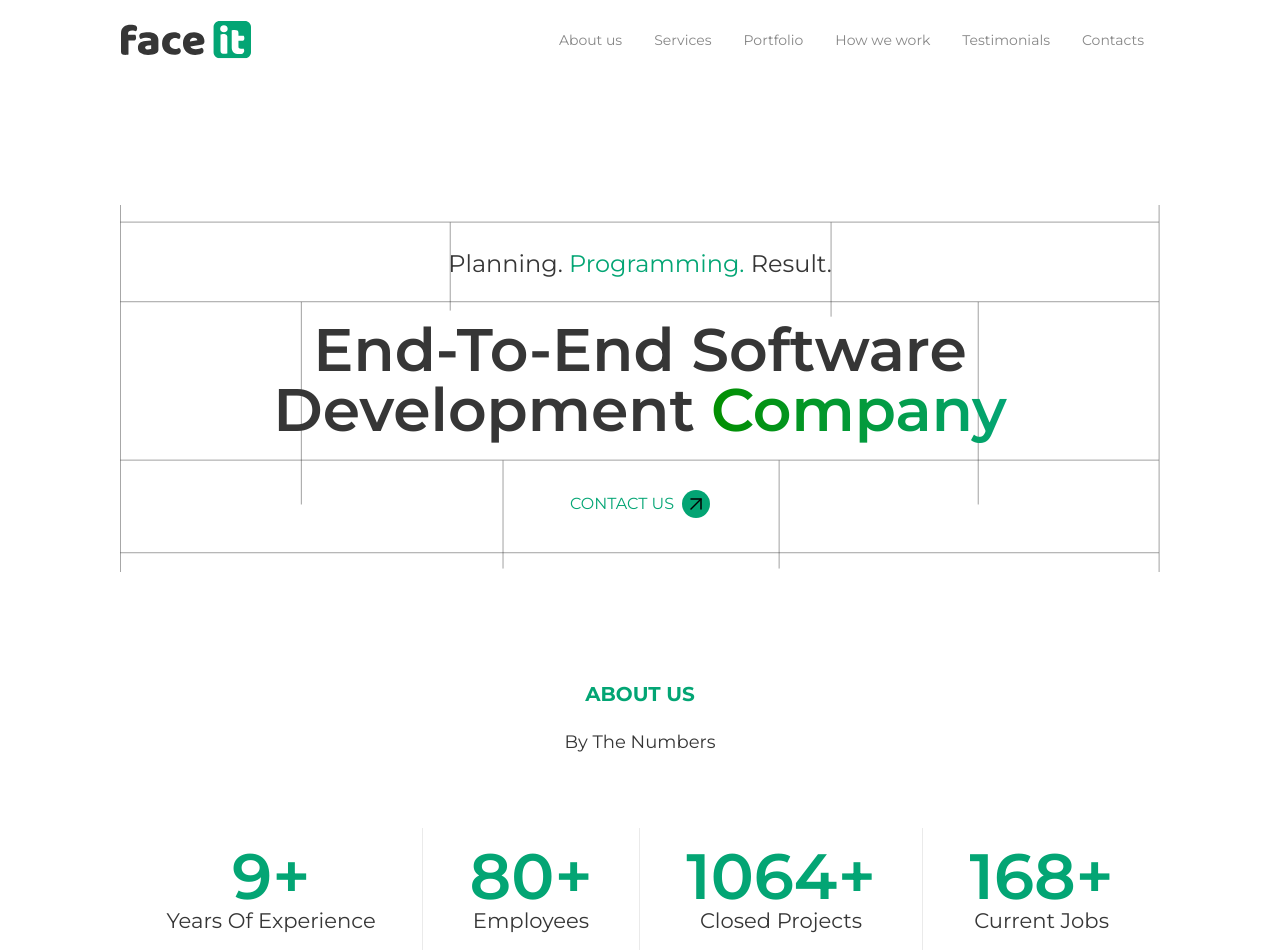
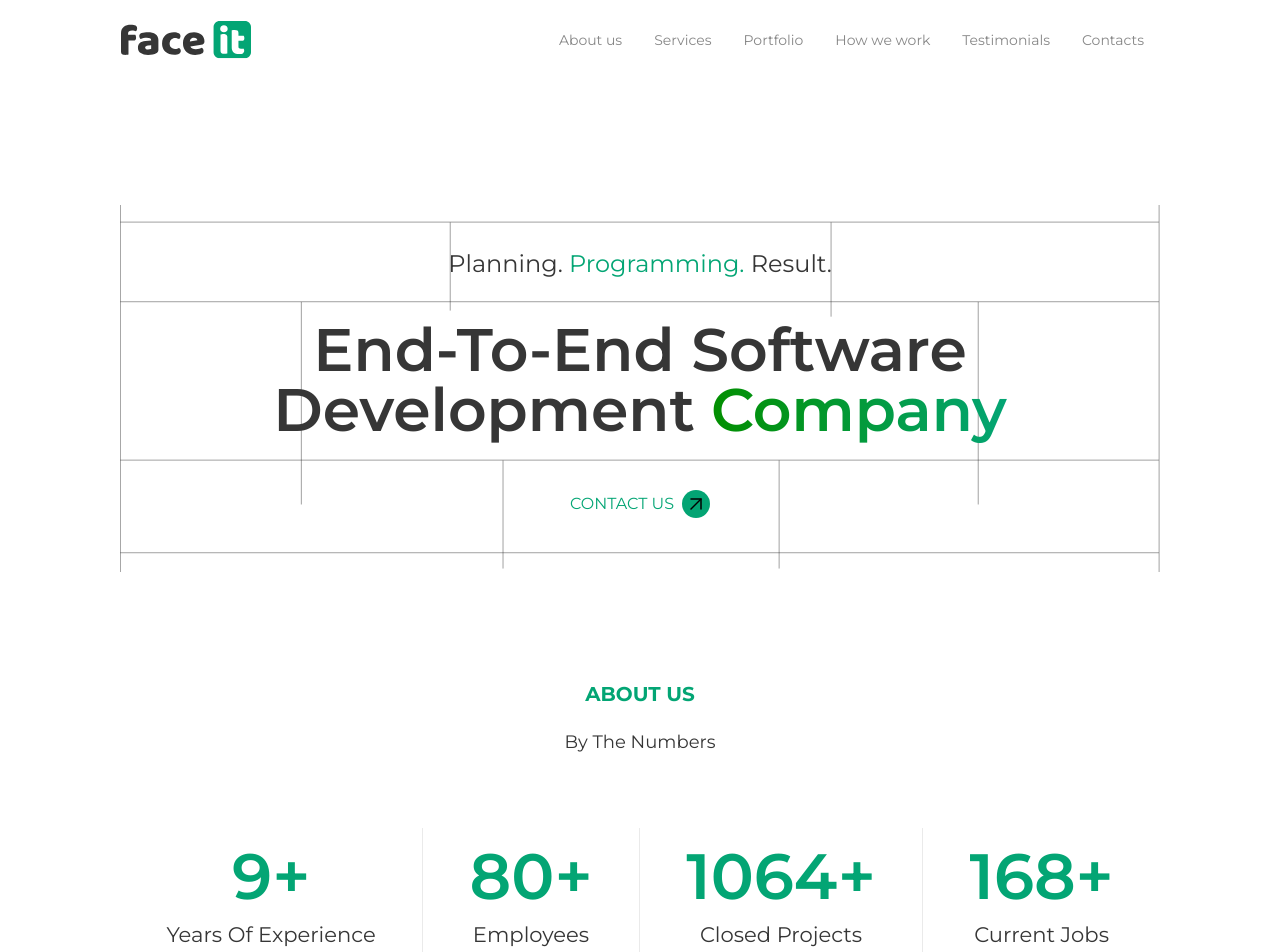
Before and after one commit to SunkissedWitch/faceit-prototype, a Next.js app: page / in a window 1280 px wide. Shown: the top 952 px of the page. Built offline with nearby package versions, Linux system fonts and the light colour scheme.

Commit message:
added margin to stats

```diff
--- a/src/components/Stats/index.jsx
+++ b/src/components/Stats/index.jsx
@@ -22,8 +22,8 @@ export const Stats = () => {
     <div className="stats w-full">
       {staticStat.map((stat, index) => (
         <div key={`${stat.value}-${index}`} className="stat">
-          <div className="stat-value text-[4rem] leading-none text-primary font-semibold text-center">{stat.value}</div>
-          <div className="stat-desc text-[1.32rem] leading-tight text-primary-content capitalize text-center">{stat.desc.toLowerCase()}</div>
+          <div className="stat-value text-[4rem] leading-none text-primary font-semibold text-center mb-4">{stat.value}</div>
+          <div className="stat-desc text-[1.32rem] leading-none text-primary-content capitalize text-center">{stat.desc.toLowerCase()}</div>
         </div>
       ))}
     </div>
```
